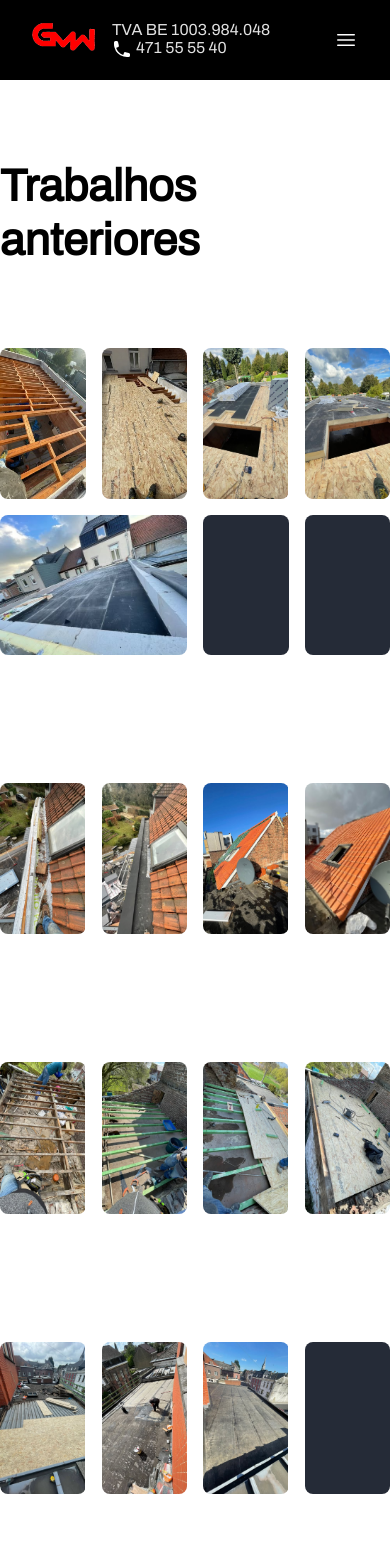
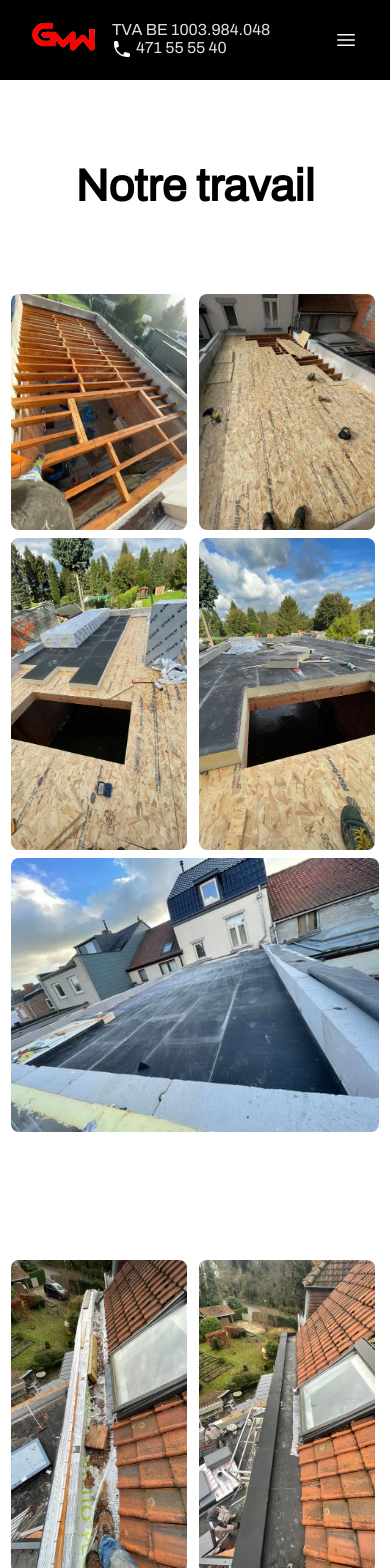
Before and after one commit to dheyssons/gmwconstruct, a Next.js app: page /portfolio in a window 390 px wide. Shown: the top 1568 px of the page. Built offline with nearby package versions, Linux system fonts and the light colour scheme.

Commit message:
keeping going

```diff
--- a/app/globals.css
+++ b/app/globals.css
@@ -79,7 +79,7 @@
   }
 
   .wrapper-image {
-    @apply w-full rounded-lg overflow-hidden flex max-w-72
+    @apply w-full rounded-lg overflow-hidden flex max-w-44 md:max-w-72
   }
 
   .img__zoom{
@@ -87,11 +87,11 @@
   }
 
   .wrapper-card {
-    @apply flex flex-col sm:flex-row gap-4 xl:gap-x-6;
+    @apply flex flex-col sm:flex-row gap-2 md:gap-4 xl:gap-x-6;
   }
 
   .card {
-    @apply flex flex-col gap-y-2 sm:w-56 xl:w-80  max-w-80 bg-gray-100 p-8 rounded-lg;
+    @apply flex flex-col gap-y-2 w-44 sm:w-56 xl:w-80  max-w-80 bg-gray-100 p-8 rounded-lg;
   }
 
   .card-image {
@@ -101,3 +101,7 @@
   .line {
     @apply mx-4 w-[75%] md:w-full max-w-[70rem] h-[2px] bg-[#2c2c2c] self-center;
   }
+
+  .grid-images {
+    @apply grid grid-cols-2 md:grid-cols-4 gap-2 md:gap-4
+  }
--- a/app/portfolio/page.js
+++ b/app/portfolio/page.js
@@ -2,12 +2,12 @@ export default function Portfolio() {
     return (
         <section>
             <div className="container mx-auto flex flex-col items-center gap-y-20">
-                <h1 className="h1 mt-40">Trabalhos anteriores</h1>
+                <h1 className="h1 mt-40">Notre travail</h1>
 
                 <div className="flex flex-col gap-y-10">
                     {/* <h3 className="h3">Telhados residenciais</h3> */}
                     <div className="flex flex-col gap-y-32">
-                        <div className="grid grid-cols-4 gap-4">
+                        <div className="grid-images">
                             <div className="wrapper-image">
                                 <img className="img__zoom" src="images/portfolio/img (1).jpg"></img>
                             </div>
@@ -20,13 +20,13 @@ export default function Portfolio() {
                             <div className="wrapper-image">
                                 <img className="img__zoom" src="images/portfolio/img (4).jpg"></img>
                             </div>
-                            <div className="wrapper-image col-span-2 !max-w-[40rem]">
+                            <div className="wrapper-image col-span-2 !max-w-[23rem] md:!max-w-[40rem]">
                                 <img className="img__zoom w-full" src="images/portfolio/img (5).jpg"></img>
                             </div>
-                            <div className="wrapper-image bg-[#252b37]"></div>
-                            <div className="wrapper-image bg-[#252b37]"></div>
+                            <div className="wrapper-image !hidden md:!flex bg-[#252b37]"></div>
+                            <div className="wrapper-image !hidden md:!flex bg-[#252b37]"></div>
                         </div>
-                        <div className="grid grid-cols-4 gap-4">
+                        <div className="grid-images">
                             <div className="wrapper-image">
                                 <img className="img__zoom" src="images/portfolio/img (6).jpg"></img>
                             </div>
@@ -43,7 +43,7 @@ export default function Portfolio() {
                                 <img className="img__zoom" src="images/portfolio/img (10).jpg"></img>
                             </div>
                         </div>
-                        <div className="grid grid-cols-4 gap-4">
+                        <div className="grid-images">
                             <div className="wrapper-image">
                                 <img className="img__zoom" src="images/portfolio/img (11).jpg"></img>
                             </div>
@@ -57,7 +57,7 @@ export default function Portfolio() {
                                 <img className="img__zoom" src="images/portfolio/img (14).jpg"></img>
                             </div>
                         </div>
-                        <div className="grid grid-cols-4 gap-4">
+                        <div className="grid-images">
                             {/* <div className="wrapper-image">
                                 <img className="img__zoom" src="images/portfolio/img (16).jpg"></img>
                             </div>
```
